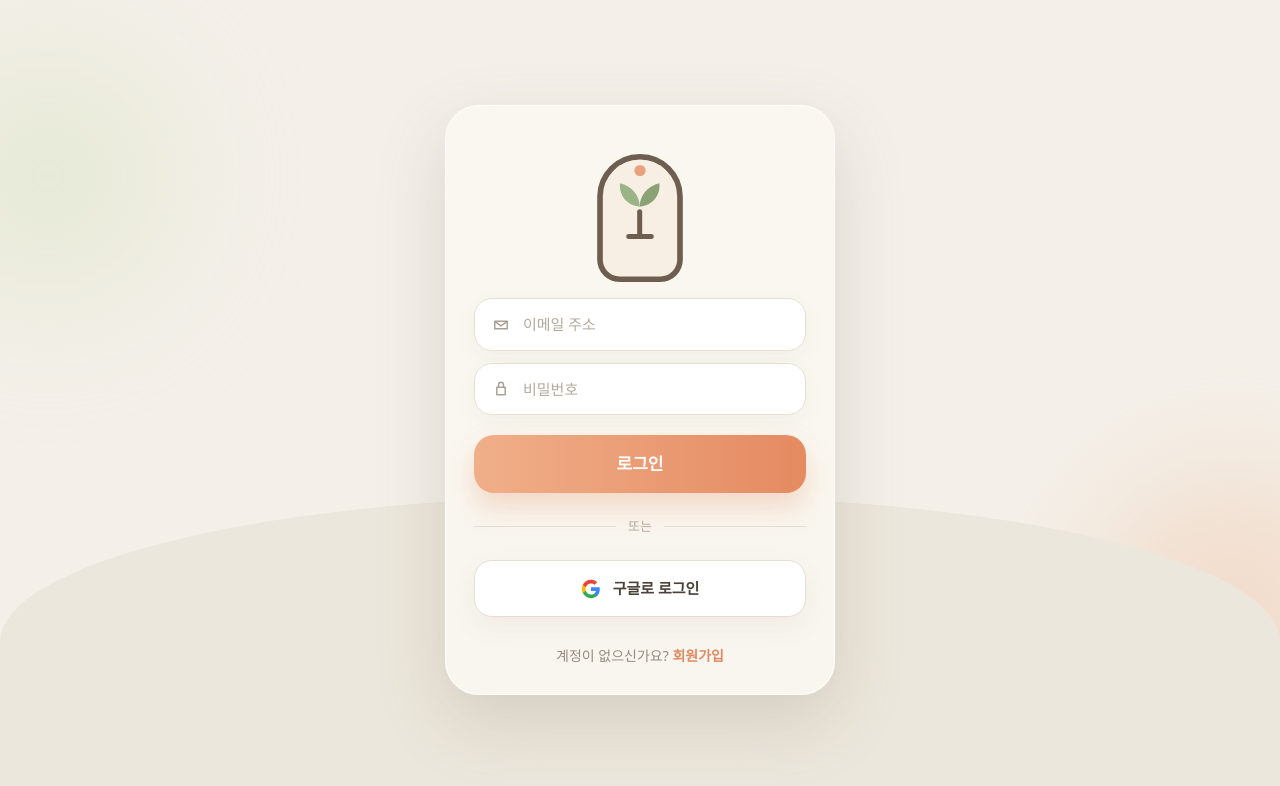
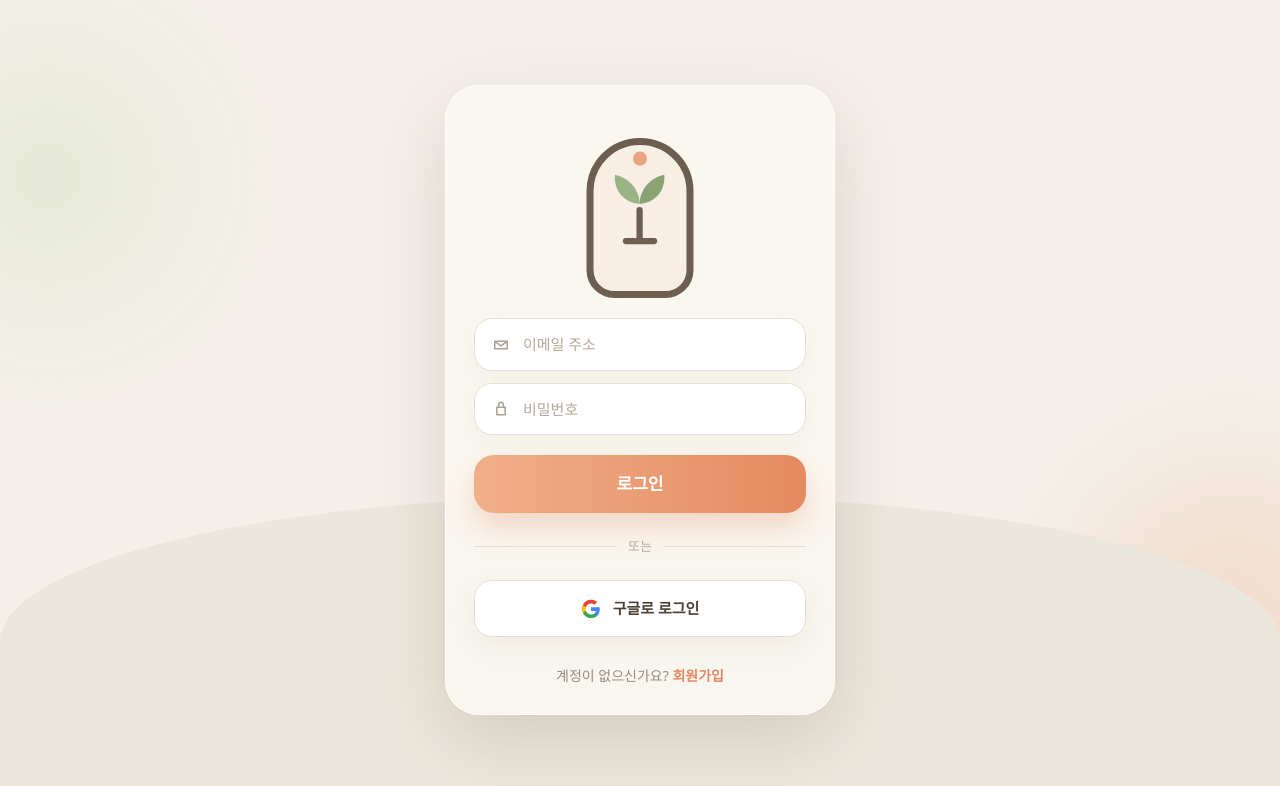
Before and after one commit to eska-start/baby, a Next.js app: page /login in a window 1280 px wide. Shown: the top 786 px of the page. Built offline with nearby package versions, Linux system fonts and the light colour scheme; no server answers.

Commit message:
Use original splash image for logo

```diff
--- a/src/components/AikiLogo.tsx
+++ b/src/components/AikiLogo.tsx
@@ -1,8 +1,8 @@
 export function AikiLogo({ size = "md", className = "" }: { size?: "sm" | "md" | "lg"; className?: string; }) {
-  const markSize = size === "lg" ? "w-[160px]" : size === "sm" ? "w-20" : "w-28";
+  const markSize = size === "lg" ? "w-[200px]" : size === "sm" ? "w-20" : "w-32";
   return (
     <div className={`flex justify-center ${className}`}>
-      <img src="/aiki-new.svg" className={`${markSize}`} />
+      <img src="/aiki-splash-original.svg" className={`${markSize}`} />
     </div>
   );
 }
```
